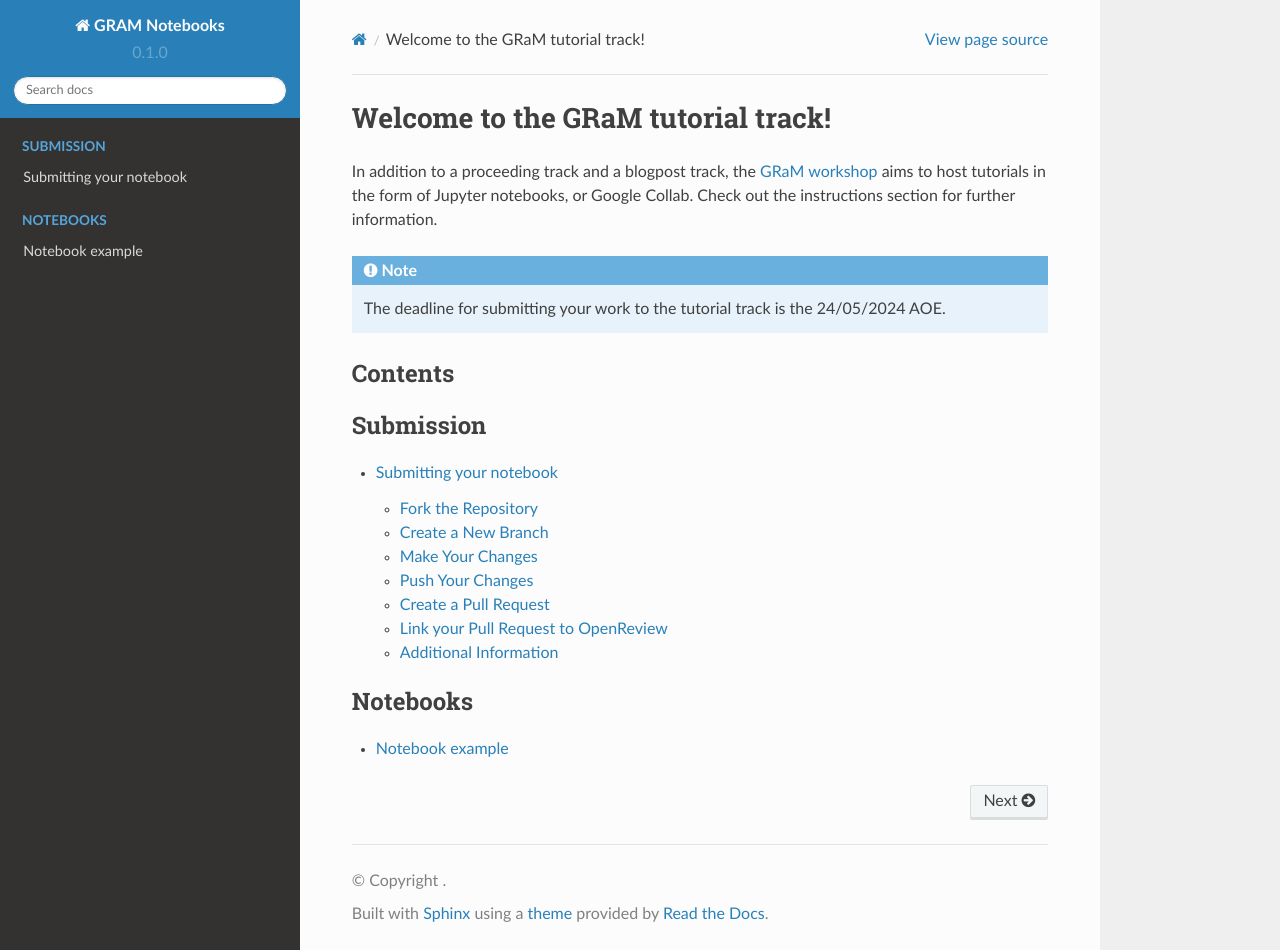
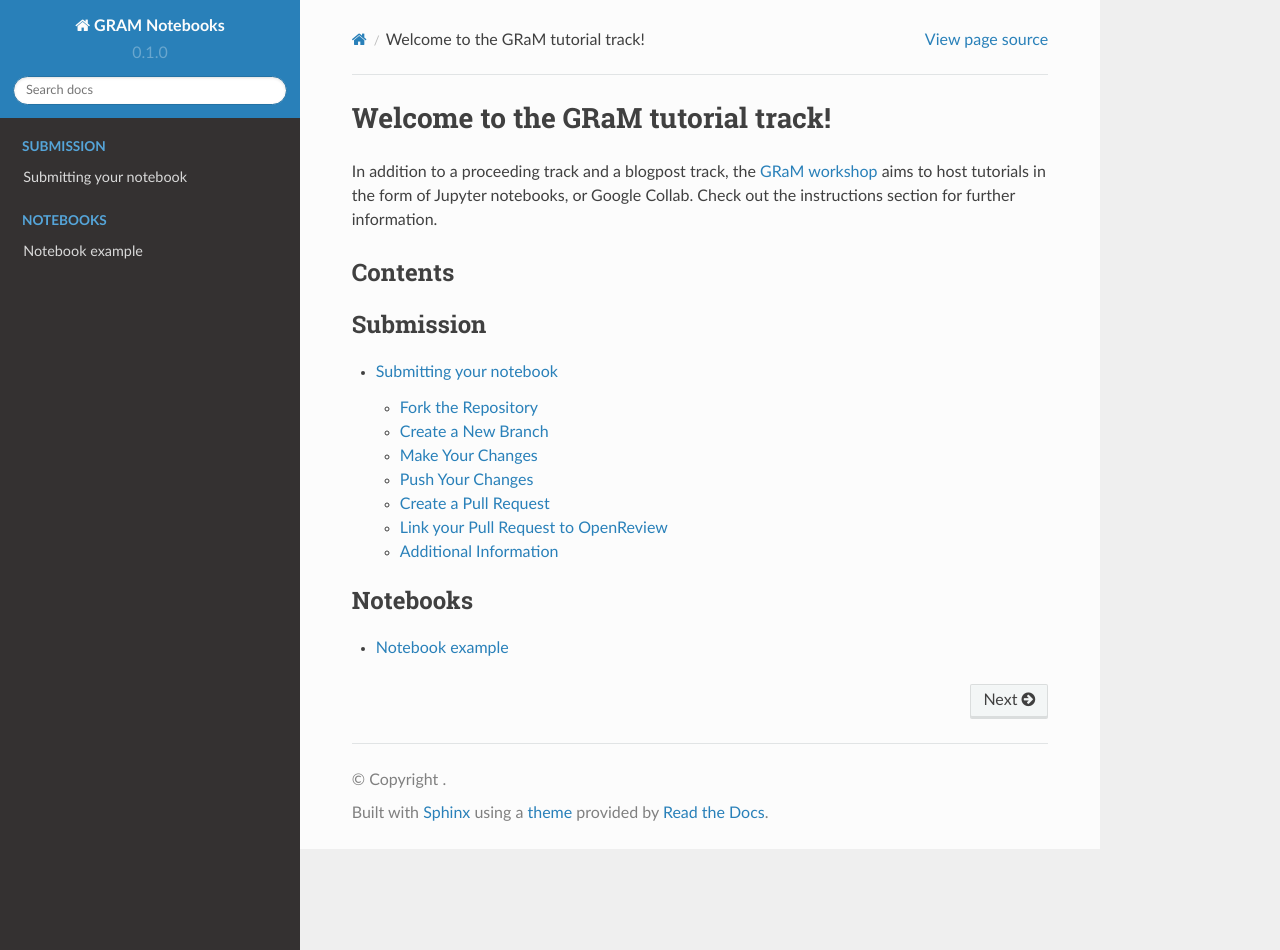
Before and after one commit to gram-blogposts/gram-notebooks, a Sphinx documentation site: the page built from docs/source/index.rst, in a window 1280 px wide and 950 px high. Built offline with Sphinx 7.4.7 and the Read the Docs theme 2.0.0, drawn with Linux system fonts in a browser that asks for light colours.

Commit message:
remove date

```diff
--- a/docs/source/index.rst
+++ b/docs/source/index.rst
@@ -4,9 +4,6 @@ Welcome to the GRaM tutorial track!
 In addition to a proceeding track and a blogpost track, the `GRaM workshop <https://gram-workshop.github.io/>`_ aims to host tutorials in the form of Jupyter notebooks, or Google Collab.
 Check out the :doc:`instructions` section for further information.
 
-.. note::
-
-   The deadline for submitting your work to the tutorial track is the 24/05/2024 AOE.
 
 Contents
 --------
```
